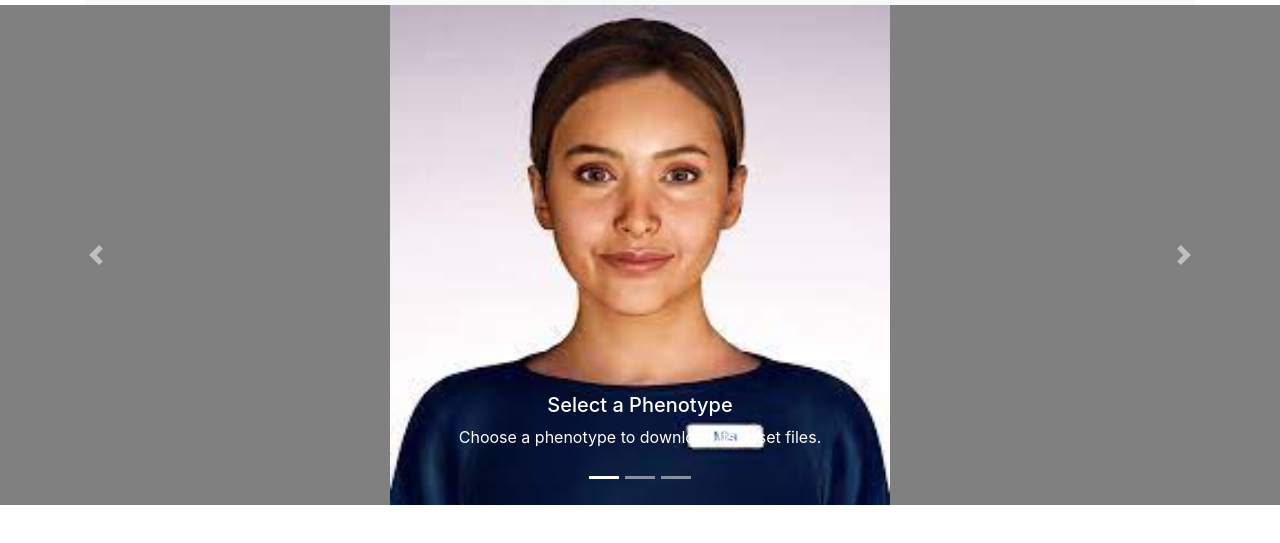
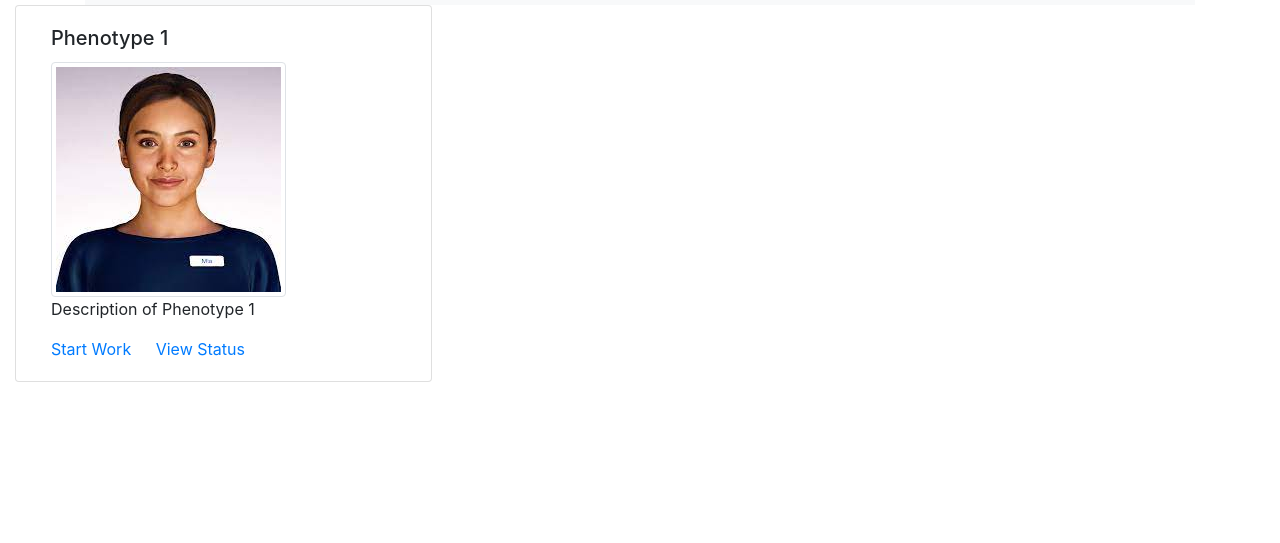
Before and after one commit to GrantDenbrock/websites, a plain HTML site: page index.html in a window 1280 px wide. Shown: the part 51-594 px from the top of the page. Drawn offline with Linux system fonts and the light colour scheme.

Commit message:
card view of phenotypes instead of carousel

```diff
--- a/index.html
+++ b/index.html
@@ -10,11 +10,11 @@
 
   </head>
   <body>
-  	<!-- body code goes here -->
+<!-- body code goes here -->
 
 
 	<!-- jQuery (necessary for Bootstrap's JavaScript plugins) -->
-	<div class="container-fluid">
+  <div class="container-fluid">
 	  <div class="container">
 	    <nav class="navbar navbar-expand-lg navbar-light bg-light"> <a class="navbar-brand" href="#">Asset Portal</a>
 	      <button class="navbar-toggler" type="button" data-toggle="collapse" data-target="#navbarSupportedContent1" aria-controls="navbarSupportedContent1" aria-expanded="false" aria-label="Toggle navigation"> <span class="navbar-toggler-icon"></span> </button>
@@ -42,34 +42,17 @@
         </nav>
       </div>
   </div>
-	<div id="carouselExampleIndicators1" class="carousel slide" data-ride="carousel" data-interval="false"style="background-color: grey" data-interval="false">
-	  <ol class="carousel-indicators">
-	    <li data-target="#carouselExampleIndicators1" data-slide-to="0" class="active"></li>
-	    <li data-target="#carouselExampleIndicators1" data-slide-to="1"></li>
-	    <li data-target="#carouselExampleIndicators1" data-slide-to="2"></li>
-  </ol>
-	  <div class="carousel-inner" role="listbox">
-	    <div class="carousel-item active"> <img src="images/pheno_default_img.jpg" alt="First slide" width="500" class="d-block mx-auto">
-	      <div class="carousel-caption">
-	        <h5>Select a Phenotype</h5>
-	        <p>Choose a phenotype to download its asset files.</p>
-          </div>
-        </div>
-	    <div class="carousel-item"> <img src="images/tools.jpg" alt="Second slide" width="500" class="d-block mx-auto">
-	      <div class="carousel-caption">
-	        <h5>Select a Tool</h5>
-	        <h5>&nbsp;</h5>
-	        <p>Select a tool to be installed on your local machine.</p>
-          </div>
-        </div>
-	    <div class="carousel-item"> <img src="images/proj_stat.png" alt="Third slide" width="400" class="d-block mx-auto">
-	      <div class="carousel-caption">
-	        <h5>Check Project Status</h5>
-	        <p>Inspect the status of a project.</p>
-          </div>
-        </div>
-      </div>
-	  <a class="carousel-control-prev" href="#carouselExampleIndicators1" role="button" data-slide="prev"> <span class="carousel-control-prev-icon" aria-hidden="true"></span> <span class="sr-only">Previous</span> </a> <a class="carousel-control-next" href="#carouselExampleIndicators1" role="button" data-slide="next"> <span class="carousel-control-next-icon" aria-hidden="true"></span> <span class="sr-only">Next</span> </a> </div>
+  <div class="container-fluid">
+    <div class="card col-md-4">
+      <div class="card-body">
+        <h5 class="card-title">Phenotype 1</h5>
+        <img src="images/pheno_default_img.jpg" class="img-thumbnail img-fluid" alt="Placeholder image">
+        <p class="card-text">Description of Phenotype 1</p>
+        <a href="#" class="card-link">Start Work</a> <a href="#" class="card-link">View Status</a></div>
+    </div>
+  </div>
+  <div id="carouselExampleIndicators1" class="carousel slide" data-ride="carousel" data-interval="false"style="background-color: grey" data-interval="false">
+  </div>
 <script src="js/jquery-3.4.1.min.js"></script>
 
 	<!-- Include all compiled plugins (below), or include individual files as needed -->
```
Also changed, not shown: images/ImgResponsive_Placeholder.png (added), images/card-img.png (added).
